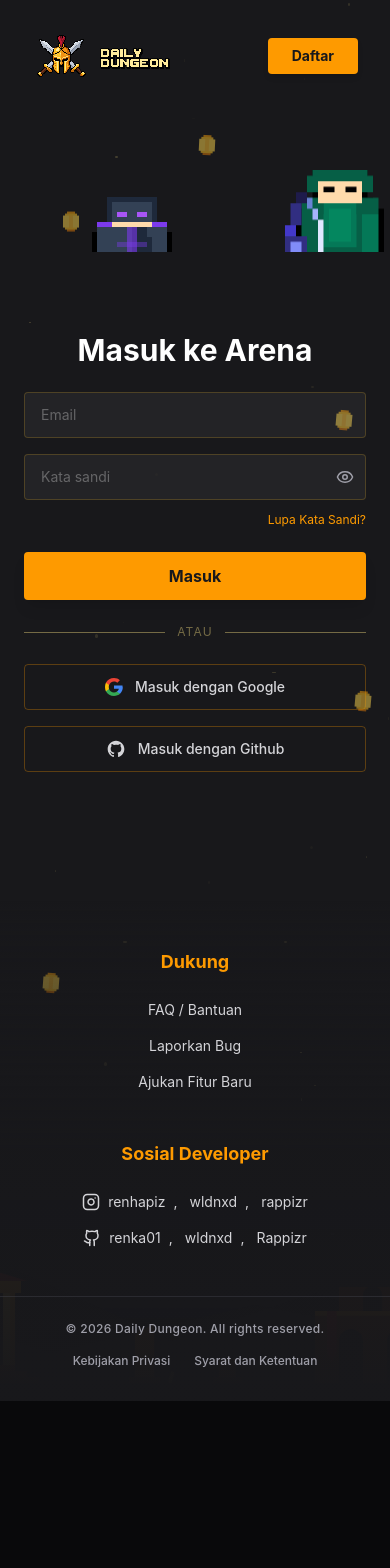
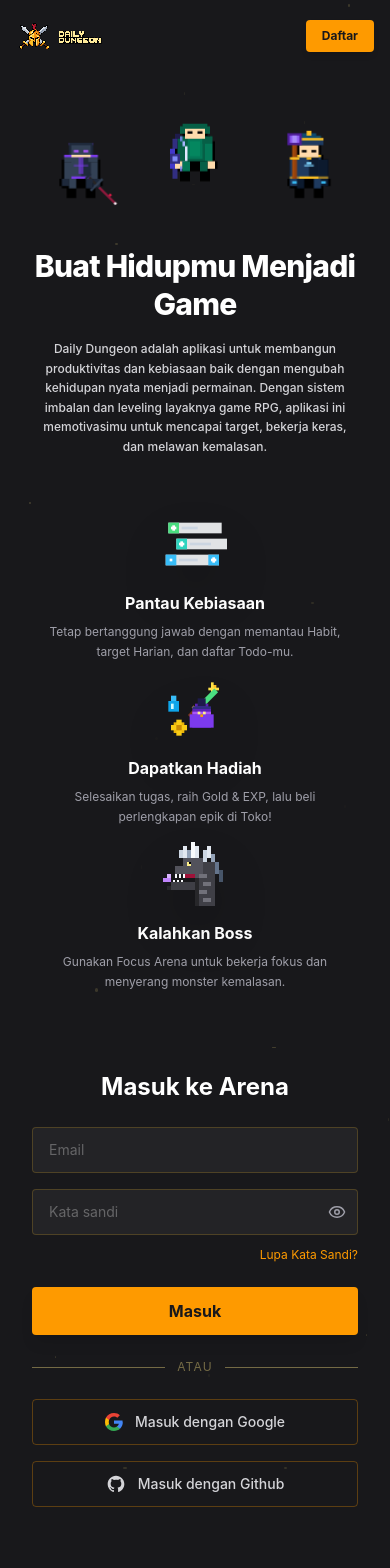
Before and after one commit to renka01/life-quest-fictpact-cup2026, a Next.js app: page /login in a window 390 px wide. Shown: the top 1568 px of the page. Before the commit the page ends 1401 px from the top, so only its background shows below. Built offline with nearby package versions, Linux system fonts and the light colour scheme.

Commit message:
responsive login

```diff
--- a/src/app/login/page.tsx
+++ b/src/app/login/page.tsx
@@ -6,13 +6,12 @@ import { Instagram, Twitter, Github, CheckCircle2, Coins, Flame, Eye, EyeOff, X
 import { useStore } from '@/store/useStore';
 
 // ═══════════════════════════════════════════════════════════
-// PIXEL ART CHARACTER SPRITES (Karakter Diperbesar: 200x200)
-// PIXEL ART REUSABLES
+// PIXEL ART CHARACTER SPRITES (Dibuat Full Responsive)
 // ═══════════════════════════════════════════════════════════
 
 /** Shadow Knight */
 const ShadowKnight = () => (
-  <svg viewBox="-4 0 40 32" width="200" height="200" style={{ imageRendering: 'pixelated' }}>
+  <svg viewBox="-4 0 40 32" width="100%" height="100%" style={{ imageRendering: 'pixelated' }}>
     <style>{`@keyframes sk{0%,100%{transform:translateY(0)}50%{transform:translateY(1px)}}.skc{animation:sk 0.9s steps(2) infinite}`}</style>
     <g className="skc">
       <path d="M11 5 H21 V10 H22 V12 H24 V20 H25 V23 H23 V20 H22 V28 H18 V24 H14 V28 H10 V20 H9 V23 H7 V20 H8 V12 H10 V10 H11 V5 Z M8 20 H11 V24 H8 V20 Z" fill="black"/>
@@ -59,7 +58,7 @@ const ShadowKnight = () => (
 
 /** Arcane Mage */
 const ArcaneMage = () => (
-  <svg viewBox="-4 0 40 32" width="200" height="200" style={{ imageRendering: 'pixelated' }}>
+  <svg viewBox="-4 0 40 32" width="100%" height="100%" style={{ imageRendering: 'pixelated' }}>
     <style>{`@keyframes am{0%,100%{transform:translateY(0)}50%{transform:translateY(1px)}}.amc{animation:am 1s steps(2) infinite}`}</style>
     <g className="amc">
       <path d="M11 5 H21 V10 H22 V12 H24 V20 H25 V23 H23 V20 H22 V28 H18 V24 H14 V28 H10 V20 H9 V23 H7 V20 H8 V12 H10 V10 H11 V5 Z M8 20 H11 V24 H8 V20 Z" fill="black"/>
@@ -103,7 +102,7 @@ const ArcaneMage = () => (
 
 /** Void Ranger */
 const VoidRanger = () => (
-  <svg viewBox="-4 0 40 32" width="200" height="200" style={{ imageRendering: 'pixelated' }}>
+  <svg viewBox="-4 0 40 32" width="100%" height="100%" style={{ imageRendering: 'pixelated' }}>
     <style>{`@keyframes vr{0%,100%{transform:translateY(0)}50%{transform:translateY(1px)}}.vrc{animation:vr 0.8s steps(2) infinite}`}</style>
     <g className="vrc">
       <path d="M11 5 H21 V10 H22 V12 H24 V20 H25 V23 H23 V20 H22 V28 H18 V24 H14 V28 H10 V20 H9 V23 H7 V20 H8 V12 H10 V10 H11 V5 Z M8 20 H11 V24 H8 V20 Z" fill="black"/>
@@ -188,7 +187,7 @@ const GrandSpartanLandscape = () => (
 // FLOATING GOLD COINS
 // ═══════════════════════════════════════════════════════════
 const FloatingCoin = ({ x, y, delay }: { x: number | string; y: number | string; delay: number }) => (
-  <div style={{
+  <div className="hidden sm:block" style={{
     position: 'absolute', left: x, top: y,
     animation: `float ${3 + delay}s ease-in-out ${delay}s infinite alternate`,
     opacity: 0.5, pointerEvents: 'none',
@@ -248,7 +247,7 @@ const PolicyModal = ({ isOpen, onClose, title, children }: { isOpen: boolean; on
   if (!isOpen) return null;
 
   return (
-    <div className="fixed inset-0 bg-black/70 backdrop-blur-sm flex justify-center items-center z-[10000] animate-in fade-in-50" onClick={onClose}>
+    <div className="fixed inset-0 bg-black/70 backdrop-blur-sm flex justify-center items-center z-[10000] p-4 animate-in fade-in-50" onClick={onClose}>
       <div
         className="bg-zinc-900 border-2 border-zinc-700 rounded-2xl shadow-2xl w-full max-w-2xl max-h-[80vh] flex flex-col animate-in zoom-in-95"
         onClick={e => e.stopPropagation()}
@@ -276,24 +275,22 @@ const PolicyModal = ({ isOpen, onClose, title, children }: { isOpen: boolean; on
 };
 
 // ═══════════════════════════════════════════════════════════
-// CUSTOM FEATURE ICONS (Pixel Art Mengikuti Referensi)
+// CUSTOM FEATURE ICONS (Dibuat Responsive width/height 100%)
 // ═══════════════════════════════════════════════════════════
 
 const HabitTrackerIcon = () => (
-  <svg viewBox="0 0 48 48" width="120" height="120" style={{ imageRendering: 'pixelated' }}>
+  <svg viewBox="0 0 48 48" width="100%" height="100%" style={{ imageRendering: 'pixelated' }}>
     <g className="hover:-translate-y-2 transition-transform duration-500">
       <rect x="4" y="8" width="40" height="8" fill="#f8fafc" opacity="0.9"/>
       <rect x="4" y="8" width="8" height="8" fill="#4ade80"/>
       <rect x="6" y="11" width="4" height="2" fill="#ffffff"/>
       <rect x="7" y="10" width="2" height="4" fill="#ffffff"/>
       <rect x="14" y="11" width="12" height="2" fill="#cbd5e1"/>
-
       <rect x="10" y="20" width="38" height="8" fill="#f8fafc" opacity="0.9"/>
       <rect x="10" y="20" width="8" height="8" fill="#2dd4bf"/>
       <rect x="12" y="23" width="4" height="2" fill="#ffffff"/>
       <rect x="13" y="22" width="2" height="4" fill="#ffffff"/>
       <rect x="20" y="23" width="16" height="2" fill="#cbd5e1"/>
-
       <rect x="2" y="32" width="40" height="8" fill="#f8fafc" opacity="0.9"/>
       <rect x="2" y="32" width="8" height="8" fill="#38bdf8"/>
       <rect x="5" y="35" width="2" height="2" fill="#ffffff"/>
@@ -306,27 +303,23 @@ const HabitTrackerIcon = () => (
 );
 
 const LootRewardIcon = () => (
-  <svg viewBox="0 0 48 48" width="120" height="120" style={{ imageRendering: 'pixelated' }}>
+  <svg viewBox="0 0 48 48" width="100%" height="100%" style={{ imageRendering: 'pixelated' }}>
     <g className="hover:-translate-y-2 transition-transform duration-500">
       <rect x="36" y="6" width="4" height="4" fill="#fbbf24"/>
       <rect x="34" y="8" width="8" height="2" fill="#fde047"/>
       <rect x="36" y="4" width="2" height="8" fill="#fde047"/>
-
       <g transform="rotate(45 30 20)">
         <rect x="28" y="6" width="4" height="20" fill="#4ade80"/>
         <rect x="26" y="26" width="8" height="2" fill="#fbbf24"/>
         <rect x="28" y="28" width="4" height="6" fill="#78350f"/>
       </g>
-
       <rect x="6" y="14" width="4" height="4" fill="#38bdf8"/>
       <rect x="4" y="18" width="8" height="8" fill="#0ea5e9"/>
       <rect x="6" y="20" width="2" height="4" fill="#cffafe"/>
-
       <rect x="8" y="34" width="8" height="8" fill="#eab308"/>
       <rect x="10" y="32" width="4" height="12" fill="#facc15"/>
       <rect x="6" y="36" width="12" height="4" fill="#facc15"/>
       <rect x="10" y="36" width="4" height="4" fill="#ca8a04"/>
-
       <rect x="22" y="24" width="14" height="14" fill="#5b21b6"/>
       <rect x="20" y="28" width="18" height="10" fill="#7c3aed"/>
       <rect x="24" y="20" width="10" height="6" fill="#5b21b6"/>
@@ -341,7 +334,7 @@ const LootRewardIcon = () => (
 );
 
 const SangarDragonIcon = () => (
-  <svg viewBox="0 0 32 32" width="120" height="120" style={{ imageRendering: 'pixelated' }}>
+  <svg viewBox="0 0 32 32" width="100%" height="100%" style={{ imageRendering: 'pixelated' }}>
     <g className="hover:-translate-y-2 transition-transform duration-500">
       <rect x="22" y="2" width="2" height="6" fill="#e2e8f0"/>
       <rect x="20" y="4" width="2" height="6" fill="#cbd5e1"/>
@@ -417,7 +410,6 @@ export default function LoginPage() {
     }
 
     try {
-      // 1. REGISTRASI
       if (tab === 'register') {
         if (pass !== pass2) {
           setError('Kata sandi tidak cocok!');
@@ -435,7 +427,6 @@ export default function LoginPage() {
         if (!res.ok) throw new Error(data.message || 'Terjadi kesalahan saat mendaftar.');
       }
 
-      // 2. LOGIN (Berlaku untuk tab Login dan setelah Register berhasil)
       const result = await signIn('credentials', {
         redirect: false,
         email,
@@ -448,9 +439,7 @@ export default function LoginPage() {
         return;
       }
 
-      // 3. AMBIL DATA DARI DB SETELAH LOGIN SUKSES
       if (result?.ok) {
-        // Hapus state lama dari local storage untuk memastikan sesi baru dimulai dengan bersih
         localStorage.removeItem('lifequest-storage');
         setShowTransition(true);
 
@@ -496,12 +485,10 @@ export default function LoginPage() {
     setIsModalOpen(true);
   };
 
-  // PERBAIKAN: Memisahkan opsi agar GitHub tidak ikut menerima prompt: 'select_account'
   const handleOAuthLogin = (provider: 'google' | 'github') => {
     localStorage.removeItem('lifequest-storage');
     setLoading(true);
 
-    // PERBAIKAN: Gunakan tipe eksplisit dan undefined untuk selain google
     const options: Record<string, string> | undefined =
       provider === 'google' ? { prompt: 'select_account' } : undefined;
 
@@ -515,7 +502,7 @@ const handleOAuthLogin = (provider: 'google' | 'github') => {
   };
 
   return (
-    <div className="min-h-screen bg-zinc-900 flex flex-col relative overflow-hidden" style={{ fontFamily: "'Inter', 'Segoe UI', sans-serif" }}>
+    <div className="min-h-screen bg-zinc-900 flex flex-col relative w-full overflow-x-hidden" style={{ fontFamily: "'Inter', 'Segoe UI', sans-serif" }}>
 
       {isModalOpen && modalContent && <PolicyModal isOpen={isModalOpen} onClose={() => setIsModalOpen(false)} title={modalContent.title}>{modalContent.content}</PolicyModal>}
 
@@ -558,16 +545,16 @@ const handleOAuthLogin = (provider: 'google' | 'github') => {
       <div className="z-0"><FloatingCoin x="90%" y="50%" delay={1.5}/></div>
 
       {/* HEADER */}
-      <header className="relative z-20 flex items-center justify-between px-8 py-6 flex-shrink-0">
+      <header className="relative z-20 flex items-center justify-between px-4 md:px-8 py-4 md:py-6 flex-shrink-0">
         <div className="flex items-center">
           <img
             src="/logo.png"
             alt="Daily Dungeon Logo"
-            className="h-16 md:h-24"
+            className="h-10 sm:h-16 md:h-24"
             style={{ imageRendering: 'pixelated' }}
           />
         </div>
-        <nav className="flex items-center gap-6">
+        <nav className="flex items-center gap-4 md:gap-6">
           <button onClick={() => router.push('/start')} className="hidden md:block text-sm text-amber-200/70 hover:text-amber-400 transition-colors font-semibold">
             Ayo Mulai
           </button>
@@ -577,74 +564,88 @@ const handleOAuthLogin = (provider: 'google' | 'github') => {
           </button>
           <button
             onClick={() => setTab(tab === 'login' ? 'register' : 'login')}
-            className="bg-amber-500 hover:bg-amber-400 text-zinc-900 px-6 py-2 rounded shadow-md font-bold text-sm transition-colors">
+            className="bg-amber-500 hover:bg-amber-400 text-zinc-900 px-4 md:px-6 py-2 rounded shadow-md font-bold text-xs md:text-sm transition-colors">
             {tab === 'login' ? 'Daftar' : 'Masuk'}
           </button>
         </nav>
       </header>
 
       {/* MAIN CONTENT */}
-      <main className="relative z-20 flex flex-col lg:flex-row items-start justify-center max-w-6xl mx-auto w-full px-6 gap-12 lg:gap-24" style={{ height: 'calc(100vh - 120px)', overflow: 'hidden' }}>
-        {/* KIRI: Scrollable Area */}
-        <div className="scroll-left flex-1 overflow-y-auto h-full pb-32">
-          <div className="flex flex-col items-center text-center pt-8 lg:pt-12 px-2 lg:px-8">
+      <main className="relative z-20 flex flex-col lg:flex-row items-center lg:items-start justify-center max-w-6xl mx-auto w-full px-4 sm:px-6 gap-8 lg:gap-24 lg:h-[calc(100vh-120px)] lg:overflow-hidden">
 
-            {/* Karakter */}
-            <div className="flex items-end justify-center gap-2 mb-8 h-48">
-              <div className="transform translate-y-4 hover:-translate-y-2 transition-transform duration-500"><ShadowKnight/></div>
-              <div className="transform -translate-y-2 scale-110 z-10 hover:-translate-y-6 transition-transform duration-500"><VoidRanger/></div>
-              <div className="transform translate-y-4 hover:-translate-y-2 transition-transform duration-500"><ArcaneMage/></div>
+        {/* KIRI: Area Penjelasan & Karakter */}
+        <div className="scroll-left w-full lg:flex-1 lg:overflow-y-auto h-auto lg:h-full pb-8 lg:pb-32 flex flex-col items-center lg:items-start">
+          <div className="flex flex-col items-center text-center pt-4 lg:pt-12 px-2 lg:px-8 w-full">
+
+{/* PERBAIKAN KARAKTER: Ukuran SVG diperbesar signifikan */}
+            <div className="flex items-end justify-center gap-4 sm:gap-8 md:gap-12 mb-8 md:mb-12 h-32 sm:h-48 md:h-72 w-full">
+
+              {/* Kiri */}
+              <div className="w-24 h-24 sm:w-36 sm:h-36 md:w-56 md:h-56 shrink-0 transform transition-transform duration-500 hover:-translate-y-4">
+                <ShadowKnight/>
               </div>
 
-            <h1 className="text-white text-4xl lg:text-5xl font-extrabold leading-tight mb-4 max-w-2xl tracking-tight">
+              {/* Tengah (Paling Besar) */}
+              <div className="w-25 h-25 sm:w-40 sm:h-40 md:w-72 md:h-72 shrink-0 transform -translate-y-4 md:-translate-y-8 z-10 transition-transform duration-500 hover:-translate-y-12">
+                <VoidRanger/>
+              </div>
+
+              {/* Kanan */}
+              <div className="w-24 h-24 sm:w-36 sm:h-36 md:w-56 md:h-56 shrink-0 transform transition-transform duration-500 hover:-translate-y-4">
+                <ArcaneMage/>
+              </div>
+
+            </div>
+            <h1 className="text-white text-3xl sm:text-4xl lg:text-5xl font-extrabold leading-tight mb-4 max-w-2xl tracking-tight px-2">
               Buat Hidupmu Menjadi Game
             </h1>
-            <p className="text-zinc-300 text-sm md:text-base max-w-2xl leading-relaxed font-medium mb-12">
+            <p className="text-zinc-300 text-xs sm:text-sm md:text-base max-w-2xl leading-relaxed font-medium mb-8 px-4">
               Daily Dungeon adalah aplikasi untuk membangun produktivitas dan kebiasaan baik dengan mengubah kehidupan nyata menjadi permainan. Dengan sistem imbalan dan leveling layaknya game RPG, aplikasi ini memotivasimu untuk mencapai target, bekerja keras, dan melawan kemalasan.
             </p>
 
-          {/* === FITUR DESKRIPSI === */}
-          <div className="grid grid-cols-1 sm:grid-cols-2 lg:grid-cols-3 gap-6 w-full max-w-4xl shrink-0 mt-8">
+            {/* PERBAIKAN FITUR: sm:grid-cols-3 agar langsung berjejer 3 dari ukuran tablet/fold */}
+            <div className="grid grid-cols-1 sm:grid-cols-3 gap-4 sm:gap-6 w-full max-w-4xl shrink-0 mt-6 md:mt-10 px-2 sm:px-4">
 
               <div className="flex flex-col items-center text-center px-2 group">
-              <div className="mb-6 drop-shadow-2xl">
+                <div className="w-16 h-16 sm:w-20 sm:h-20 md:w-24 md:h-24 mb-4 md:mb-6 drop-shadow-2xl">
                   <HabitTrackerIcon />
                 </div>
-              <h3 className="text-white font-bold text-lg mb-2 leading-snug">Pantau Kebiasaan</h3>
-              <p className="text-zinc-400 text-sm leading-relaxed">
+                <h3 className="text-white font-bold text-base md:text-lg mb-2 leading-snug">Pantau Kebiasaan</h3>
+                <p className="text-zinc-400 text-xs sm:text-sm leading-relaxed">
                   Tetap bertanggung jawab dengan memantau Habit, target Harian, dan daftar Todo-mu.
                 </p>
               </div>
 
               <div className="flex flex-col items-center text-center px-2 group">
-              <div className="mb-6 drop-shadow-2xl">
+                <div className="w-16 h-16 sm:w-20 sm:h-20 md:w-24 md:h-24 mb-4 md:mb-6 drop-shadow-2xl">
                   <LootRewardIcon />
                 </div>
-              <h3 className="text-white font-bold text-lg mb-2 leading-snug">Dapatkan Hadiah</h3>
-              <p className="text-zinc-400 text-sm leading-relaxed">
+                <h3 className="text-white font-bold text-base md:text-lg mb-2 leading-snug">Dapatkan Hadiah</h3>
+                <p className="text-zinc-400 text-xs sm:text-sm leading-relaxed">
                   Selesaikan tugas, raih Gold & EXP, lalu beli perlengkapan epik di Toko!
                 </p>
               </div>
 
+              {/* Hapus sm:col-span-2 agar tidak mengambil 2 kolom sendiri */}
               <div className="flex flex-col items-center text-center px-2 group">
-              <div className="mb-6 drop-shadow-2xl">
+                <div className="w-16 h-16 sm:w-20 sm:h-20 md:w-24 md:h-24 mb-4 md:mb-6 drop-shadow-2xl">
                   <SangarDragonIcon />
                 </div>
-              <h3 className="text-white font-bold text-lg mb-2 leading-snug">Kalahkan Boss</h3>
-              <p className="text-zinc-400 text-sm leading-relaxed">
+                <h3 className="text-white font-bold text-base md:text-lg mb-2 leading-snug">Kalahkan Boss</h3>
+                <p className="text-zinc-400 text-xs sm:text-sm leading-relaxed">
                   Gunakan Focus Arena untuk bekerja fokus dan menyerang monster kemalasan.
                 </p>
               </div>
             </div>
 
-          <div className="h-24"/>
+            <div className="h-4 lg:h-24"/>
           </div>
         </div>
 
-        {/* KANAN: Form (Sticky) */}
-        <div className="w-full max-w-md lg:w-[400px] flex-shrink-0 lg:sticky lg:top-0 pt-8 lg:pt-12 pb-16 lg:pb-0">
+        {/* KANAN: Form */}
+        <div className="w-full max-w-sm md:max-w-md flex-shrink-0 lg:sticky lg:top-0 pb-32 lg:pb-0 mx-auto px-4 sm:px-0">
           <div className="text-center mb-6">
-            <h2 className="text-white text-3xl font-bold">
+            <h2 className="text-white text-2xl md:text-3xl font-bold">
               {tab === 'login' ? 'Masuk ke Arena' : 'Daftar Sebagai Petarung'}
             </h2>
           </div>
@@ -737,49 +738,30 @@ const handleOAuthLogin = (provider: 'google' | 'github') => {
         <GrandSpartanLandscape />
       </div>
 
-      {/* FULLSCREEN LOADING TRANSITION (Muncul saat tombol Masuk diklik) */}
+      {/* FULLSCREEN LOADING TRANSITION */}
       {showTransition && (
         <div className="fixed inset-0 z-[9999] bg-zinc-950 flex flex-col items-center justify-center animate-in fade-in duration-500">
-
-          {/* Animasi Logo Web Melayang & Bercahaya */}
-          <div
-            className="mb-12 relative flex justify-center items-center"
-            style={{ animation: 'float 2s ease-in-out infinite alternate' }}
-          >
-            {/* Efek Cahaya (Glow) Aura di belakang logo */}
+          <div className="mb-12 relative flex justify-center items-center" style={{ animation: 'float 2s ease-in-out infinite alternate' }}>
             <div className="absolute inset-0 bg-amber-500/30 blur-[50px] rounded-full animate-pulse" />
-
-            {/* Gambar Logo 1:1 (Favicon) */}
             <img
               src="/favicon.ico"
               alt="Daily Dungeon Loading"
-              className="w-32 h-32 md:w-48 md:h-48 relative z-10 drop-shadow-[0_10px_15px_rgba(0,0,0,0.8)]"
+              className="w-24 h-24 sm:w-32 sm:h-32 md:w-48 md:h-48 relative z-10 drop-shadow-[0_10px_15px_rgba(0,0,0,0.8)]"
               style={{ imageRendering: 'pixelated' }}
             />
           </div>
-
-          {/* Pixelated Progress Bar */}
-          <div className="w-64 md:w-80 h-6 bg-zinc-900 border-4 border-zinc-700 p-0.5 relative overflow-hidden shadow-[0_0_15px_rgba(251,191,36,0.2)]">
+          <div className="w-56 sm:w-64 md:w-80 h-4 md:h-6 bg-zinc-900 border-4 border-zinc-700 p-0.5 relative overflow-hidden shadow-[0_0_15px_rgba(251,191,36,0.2)]">
             <div className="h-full bg-amber-500 loading-bar" />
           </div>
-
-          {/* Keyframes khusus Loading Bar yang agak tersendat ala game retro */}
           <style>{`
-            .loading-bar {
-              animation: fillBar 1.5s ease-out forwards;
-            }
-            @keyframes fillBar {
-              0% { width: 0%; }
-              30% { width: 35%; }
-              50% { width: 35%; } /* Efek lag/tersendat sedikit */
-              70% { width: 80%; }
-              100% { width: 100%; }
-            }
+            .loading-bar { animation: fillBar 1.5s ease-out forwards; }
+            @keyframes fillBar { 0% { width: 0%; } 30% { width: 35%; } 50% { width: 35%; } 70% { width: 80%; } 100% { width: 100%; } }
           `}</style>
         </div>
       )}
+
       <footer className="relative z-20 w-full mt-16 pt-12 pb-8 bg-gradient-to-t from-zinc-900 via-zinc-900/90 to-transparent">
-        <div className="max-w-3xl mx-auto px-8 grid grid-cols-1 md:grid-cols-2 gap-12 text-sm pb-12 text-center md:text-left">
+        <div className="max-w-3xl mx-auto px-4 sm:px-8 grid grid-cols-1 md:grid-cols-2 gap-8 md:gap-12 text-sm pb-12 text-center md:text-left">
           <div className="flex flex-col gap-4 items-center md:items-start">
             <h4 className="text-amber-500 font-bold text-lg mb-2">Dukung</h4>
             <a href="/faq" className="text-zinc-300 hover:text-amber-400 transition-colors">FAQ / Bantuan</a>
@@ -802,9 +784,9 @@ const handleOAuthLogin = (provider: 'google' | 'github') => {
             </div>
           </div>
         </div>
-        <div className="max-w-5xl mx-auto px-8 flex flex-col md:flex-row justify-between items-center text-xs text-zinc-400 pt-6 border-t border-zinc-700/50">
+        <div className="max-w-5xl mx-auto px-4 sm:px-8 flex flex-col md:flex-row justify-between items-center text-xs text-zinc-400 pt-6 border-t border-zinc-700/50 text-center gap-4 md:gap-0">
           <p className="font-medium tracking-wide">© 2026 Daily Dungeon. All rights reserved.</p>
-          <div className="flex gap-6 mt-4 md:mt-0 font-medium">
+          <div className="flex flex-wrap justify-center gap-4 sm:gap-6 font-medium">
             <button onClick={() => openModal('privacy')} className="hover:text-amber-400 transition-colors">Kebijakan Privasi</button>
             <button onClick={() => openModal('terms')} className="hover:text-amber-400 transition-colors">Syarat dan Ketentuan</button>
           </div>
```
Lines whose indentation alone changed are shown as unchanged.
